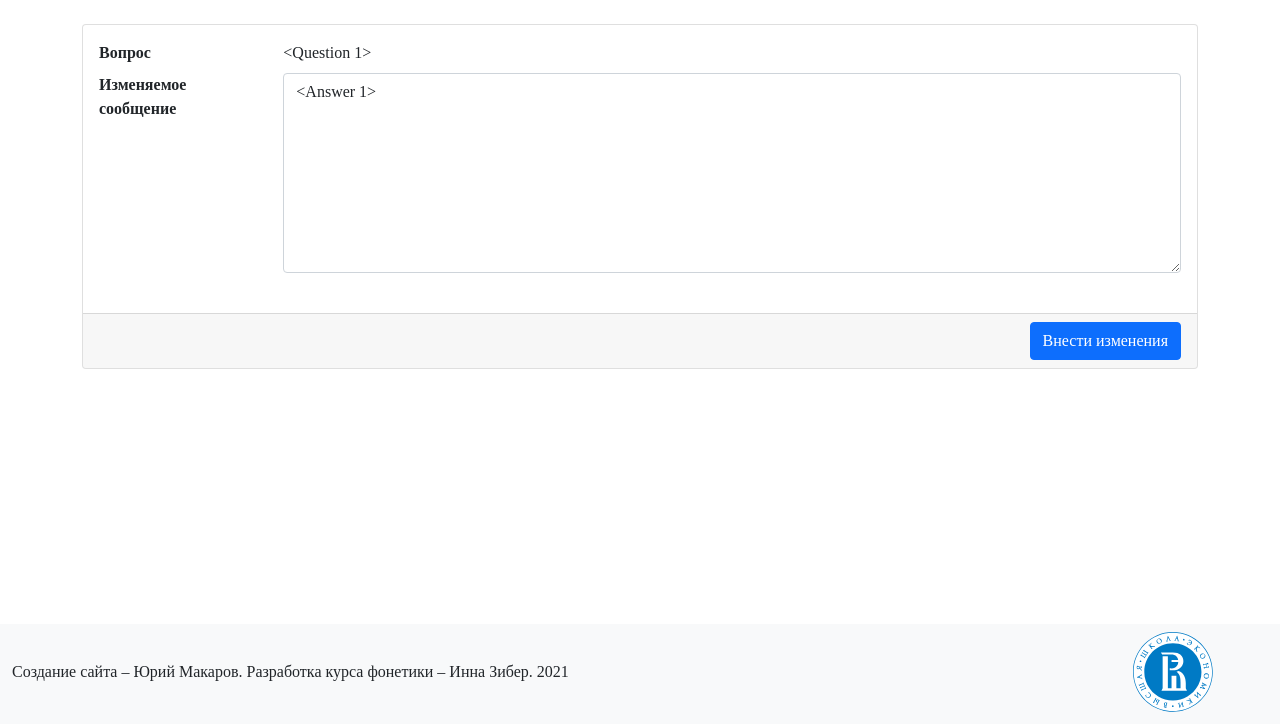
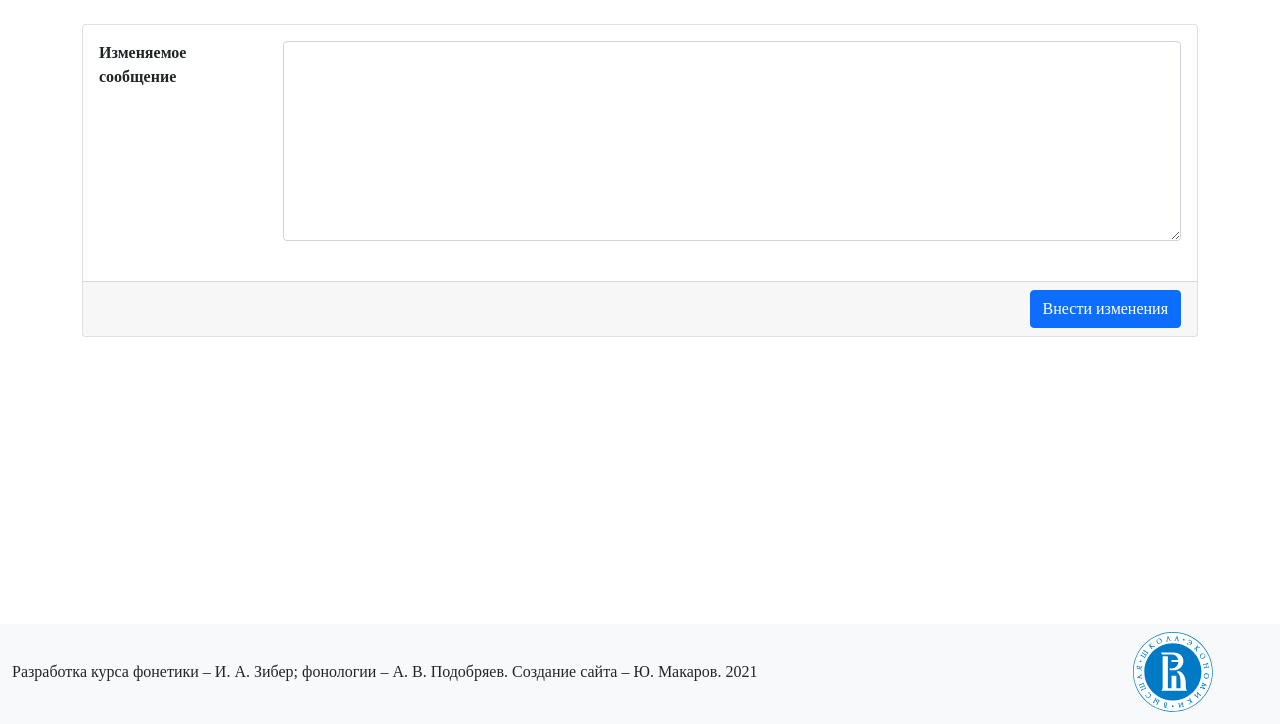
Before and after one commit to iurmak/phonphon, a Flask app: template q_a/templates/edit.html in a window 1280 px wide. Shown: the part 76-800 px from the top of the page. Run offline with Flask 2, Linux system fonts and the light colour scheme; the template is opened without the code that fills it: values that come from a table or form of the project are taken from there, others are empty; data comes from the database, SQL or seed files in the repository; some libraries are stand-ins or nearby versions; some web fonts are replaced.

Commit message:
page breaks

```diff
--- a/q_a/edit_post.py
+++ b/q_a/edit_post.py
@@ -20,7 +20,7 @@
         title = request.form.get('title')
         tag_id = request.form.get('tag')
         user_id = session.get('user_id')
-        Post.query.filter_by(post_id=post_id).update({'text': text, 'tag': tag_id, 'user_id': user_id, 'datetime': Check.time(), 'title': title})
+        Post.query.filter_by(post_id=post_id).update({'text': text, 'tag': tag_id, 'user_id': user_id, 'last_edited': Check.time(), 'title': title})
         db.session.commit()
         if title:
             return Amend.flash('Пост изменён.', 'success', url_for('materials'))
--- a/q_a/main.py
+++ b/q_a/main.py
@@ -8,7 +8,7 @@
 def main(page=1):
     Check.update()
     if request.method == 'GET':
-        page_of_news = Post.query.filter(Post.tag != 3).order_by(Post.datetime.desc()).paginate(page, 10)
+        page_of_news = Post.query.filter(Post.tag != 3).order_by(Post.datetime.desc()).paginate(page, 5)
         news = page_of_news.items
         return render_template('main.html',
                                items=page_of_news,
--- a/q_a/models.py
+++ b/q_a/models.py
@@ -63,6 +63,7 @@
     question_id = db.Column(db.Integer, primary_key=True)
     user_id = db.Column(db.Integer, db.ForeignKey('user.id'))
     datetime = db.Column(db.Integer)
+    last_edited = db.Column(db.Integer)
     title = db.Column(db.Text(150), nullable=False)
     text = db.Column(db.Text(20000), nullable=False)
     is_anon = db.Column(db.Boolean())
@@ -76,6 +77,7 @@
     user_id = db.Column(db.Integer, db.ForeignKey('user.id'))
     question_id = db.Column(db.Integer, db.ForeignKey('question.question_id'))
     datetime = db.Column(db.Integer, default=timegm(gmtime()))
+    last_edited = db.Column(db.Integer)
     text = db.Column(db.Text(20000), nullable=False)
     is_anon = db.Column(db.Boolean())
     is_praised = db.Column(db.Boolean())
@@ -144,6 +146,7 @@
     post_id = db.Column(db.Integer, primary_key=True)
     title = db.Column(db.Text)
     datetime = db.Column(db.Integer)
+    last_edited = db.Column(db.Integer)
     user_id = db.Column(db.Integer, db.ForeignKey('user.id'))
     text = db.Column(db.Text)
     tag = db.Column(db.Integer, db.ForeignKey('tags.id'))
--- a/q_a/new_post.py
+++ b/q_a/new_post.py
@@ -3,6 +3,7 @@
     url_for, session
 from q_a.supplement import Check, Amend
 from q_a.models import db, Post, Tags
+from re import sub
 
 @app.route('/new/post', methods=['POST', 'GET'])
 def create_post():
@@ -23,6 +24,7 @@
                     tag=tag_id,
                     user_id=user_id,
                     datetime=Check.time(),
+                    last_edited=Check.time(),
                     title=title)
         db.session.add(post)
         db.session.commit()
--- a/q_a/questions.py
+++ b/q_a/questions.py
@@ -7,7 +7,7 @@
 @app.route('/questions/<int:page>', methods=['GET', 'POST'])
 def questions(page=1):
     Check.update()
-    page_of_questions = Question.query.order_by(Question.is_pinned.desc()).order_by(Question.datetime.desc()).paginate(page, 10)
+    page_of_questions = Question.query.order_by(Question.is_pinned.desc()).order_by(Question.last_edited.desc()).paginate(page, 10)
     questions = page_of_questions.items
     answerers = dict()
     for question in questions:
--- a/q_a/templates/base.html
+++ b/q_a/templates/base.html
@@ -102,7 +102,7 @@
             <div class="container-fluid">
                 {% block footer %}
                     <div class="row justify-content-between bg-light">
-                        <div class="col-md-10 align-self-center">Создание сайта&nbsp– Юрий Макаров. Разработка курса фонетики&nbsp– Инна Зибер. 2021</div>
+                        <div class="col-md-10 align-self-center">Разработка курса фонетики&nbsp– И. А. Зибер; фонологии&nbsp– А. В. Подобряев. Создание сайта&nbsp– Ю. Макаров. 2021</div>
                         <div class="col-md-2 align-self-center text-center">
                             <img src="{{ url_for('static', filename='hse_ru_logo.svg') }}" width="80" height="80" class="m-2">
                         </div>
--- a/q_a/templates/edit.html
+++ b/q_a/templates/edit.html
@@ -4,34 +4,33 @@
     <div class="container-md">
         <div class="card">
             <div class="card-body">
+                <form action="" method="post" id="edited">
                     <dl class="row">
                         {% if question %}
-                        <dt class="col-sm-2">Вопрос</dt>
-                        <dd class="col-sm-10">
-                            {{ question }}
+                            <dt class="col-md-2">Заголовок</dt>
+                            <dd class="col-md-10">
+                                <input required class="form-control" name="changed_title" value="{{ question }}" id="new_title" type="text">
                             </dd>
                         {% endif %}
                             {% if session.get('status') == 2 and question_author %}
-                            <dt class="col-sm-2">Автор вопроса</dt>
-                            <dd class="col-sm-10">
+                                <dt class="col-md-2">Автор вопроса</dt>
+                                <dd class="col-md-10">
                                     {{ question_author }}
                                 </dd>
                                 {% if question %}<hr>{% endif %}
                             {% endif %}
-
-                        <dt class="col-sm-2"><label for="new_text">Изменяемое сообщение</label></dt>
-                        <dd class="col-sm-10">
-                            <form action="" method="post" id="edited">
+                            <dt class="col-md-2"><label for="new_text">Изменяемое сообщение</label></dt>
+                            <dd class="col-md-10">
                                 <textarea required class="form-control" name="changed_text" id="new_text">{{ current_text }}</textarea>
-                            </form>
                             </dd>
                         {% if session.get('status') == 2 and answer_author %}
-                            <dt class="col-sm-2">Автор сообщения</dt>
-                            <dd class="col-sm-10">
+                            <dt class="col-md-2">Автор сообщения</dt>
+                            <dd class="col-md-10">
                                 {{ answer_author }}
                             </dd>
                         {% endif %}
                     </dl>
+                </form>
             </div>
             <div class="card-footer text-end">
                 <button type="submit" class="btn btn-primary" form="edited">Внести изменения</button>
--- a/q_a/templates/edit_post.html
+++ b/q_a/templates/edit_post.html
@@ -14,7 +14,7 @@
                         {% endif %}
                         <dt class="col-sm-2"><label for="text">Текст</label></dt>
                         <dd class="col-sm-10">
-                            <textarea required class="form-control" name="text" id="text" style="font-family: 'Charis SIL'">{{ Post.text }}</textarea>
+                            <textarea required class="form-control" name="text" id="text" style="font-family: 'Charis SIL'; height: 400px;">{{ Post.text }}</textarea>
                         </dd>
                         <dt class="col-sm-2"><label for="tag">Рубрика</label></dt>
                         <dd class="col-sm-10">
--- a/q_a/templates/main.html
+++ b/q_a/templates/main.html
@@ -22,8 +22,9 @@
                     <div class="row">
                         <div class="col">
                             <p class="text-end h6"><b>{{ Tags.query.get(post.tag).text }}</b>, {{ Amend.datetime(post.datetime) }}</p>
+                            {% if post.last_edited != post.datetime %}<p class="text-end h6"><em>обновлено {{ Amend.datetime(post.last_edited) }}</em></p>{% endif %}
                             <p>
-                                {{ Amend.md(post.text, html=True) }}
+                                {{ Amend.md(post.text, html=True, p=False) }}
                             </p>
                         </div>
                         {% if session.get('status') == 2%}<div class="col-md-1"><form action="" method="post" id="post_actions" class="btn-group-vertical btn-group-sm">
--- a/q_a/templates/materials.html
+++ b/q_a/templates/materials.html
@@ -32,7 +32,7 @@
                                     </form>
                                 </p>
                             {% endif %}
-                            <p style="font-family: 'Charis SIL'">{{ Amend.md(m.text, html=True) }}</p>
+                            <p style="font-family: 'Charis SIL'">{{ Amend.md(m.text, html=True, p=False) }}</p>
                         </div>
                     {% endfor %}
                 </div>
--- a/q_a/templates/new_post.html
+++ b/q_a/templates/new_post.html
@@ -12,7 +12,7 @@
                         </dd>
                         <dt class="col-sm-2"><label for="text">Текст</label></dt>
                         <dd class="col-sm-10">
-                            <textarea required class="form-control" name="text" id="text"></textarea>
+                            <textarea required class="form-control" name="text" id="text" style="height: 400px;"></textarea>
                         </dd>
                         <dt class="col-sm-2"><label for="tag">Рубрика</label></dt>
                         <dd class="col-sm-10">
```
Also changed, not shown: q_a/edit.py (+5 -2 lines), q_a/supplement.py (+8 -8 lines), q_a/templates/question.html (+6 -3 lines), q_a/phon_questions1.db (renamed from q_a/phon_questions.db). Lines whose indentation alone changed are shown as unchanged.
